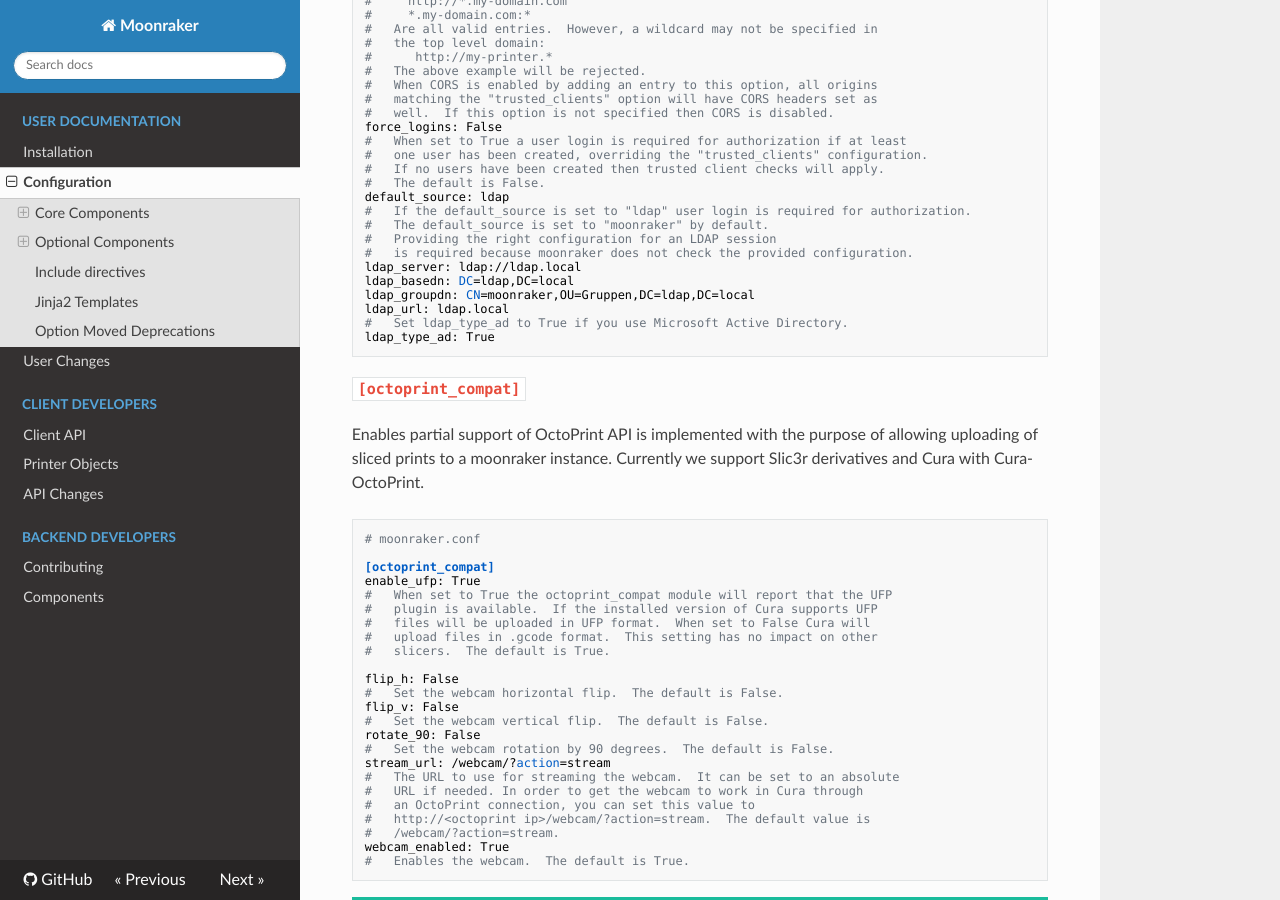
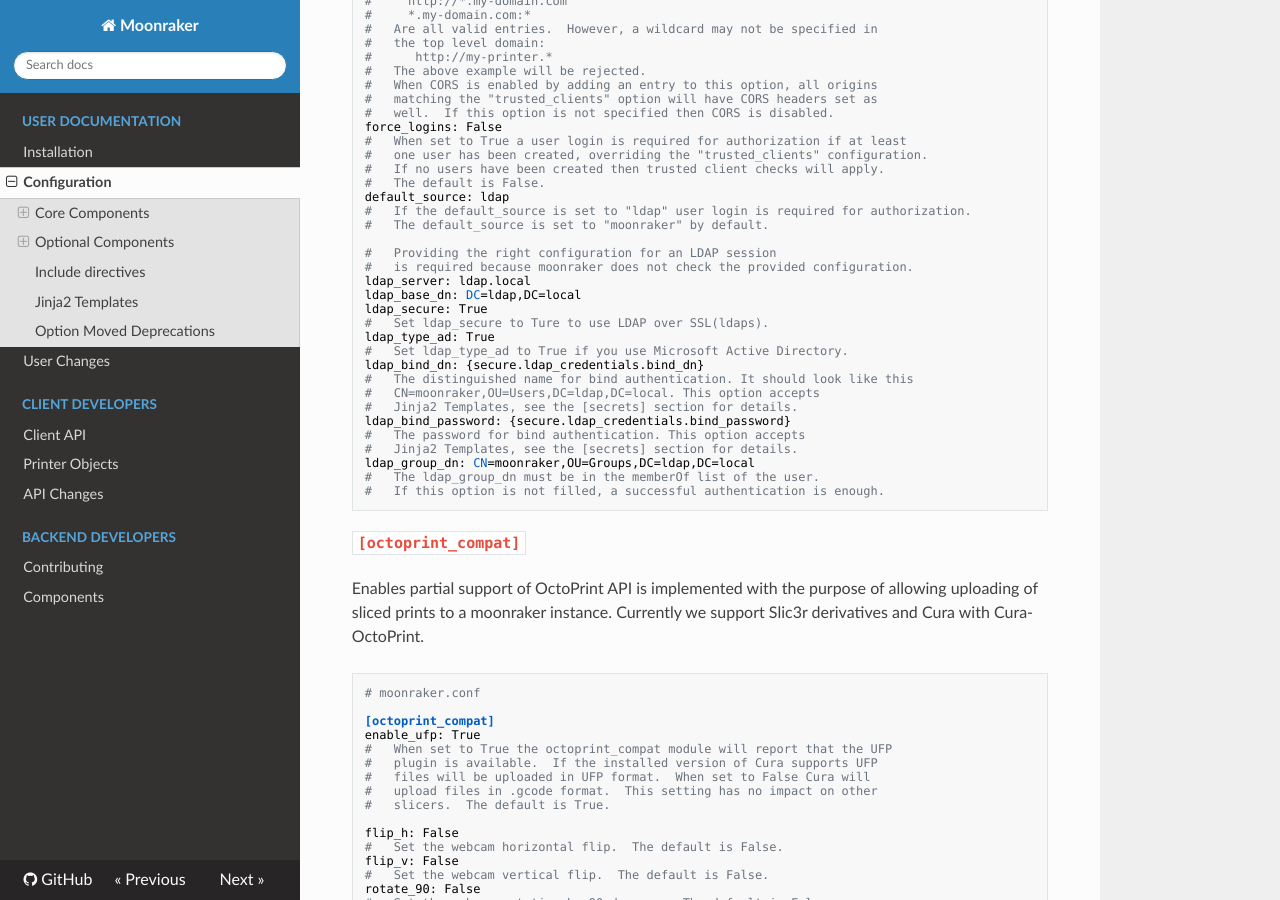
Before and after one commit to Arksine/moonraker, an MkDocs documentation site: the page built from docs/configuration.md, in a window 1280 px wide and 900 px high, scrolled down 4874 px. Built offline with MkDocs 1.6.1, drawn with Linux system fonts in a browser that asks for light colours; nearby versions of some CDN libraries.

Commit message:
rewrite ldap dokumentation

````diff
--- a/docs/configuration.md
+++ b/docs/configuration.md
@@ -288,14 +288,25 @@ force_logins: False
 default_source: ldap
 #   If the default_source is set to "ldap" user login is required for authorization.
 #   The default_source is set to "moonraker" by default.
+
 #   Providing the right configuration for an LDAP session
 #   is required because moonraker does not check the provided configuration.
-ldap_server: ldap://ldap.local
-ldap_basedn: DC=ldap,DC=local
-ldap_groupdn: CN=moonraker,OU=Gruppen,DC=ldap,DC=local
-ldap_url: ldap.local
+ldap_server: ldap.local
+ldap_base_dn: DC=ldap,DC=local
+ldap_secure: True
+#   Set ldap_secure to Ture to use LDAP over SSL(ldaps).
+ldap_type_ad: True
 #   Set ldap_type_ad to True if you use Microsoft Active Directory.
-ldap_type_ad: True
+ldap_bind_dn: {secure.ldap_credentials.bind_dn}
+#   The distinguished name for bind authentication. It should look like this
+#   CN=moonraker,OU=Users,DC=ldap,DC=local. This option accepts
+#   Jinja2 Templates, see the [secrets] section for details.
+ldap_bind_password: {secure.ldap_credentials.bind_password}
+#   The password for bind authentication. This option accepts
+#   Jinja2 Templates, see the [secrets] section for details.
+ldap_group_dn: CN=moonraker,OU=Groups,DC=ldap,DC=local
+#   The ldap_group_dn must be in the memberOf list of the user.
+#   If this option is not filled, a successful authentication is enough.
 ```
 
 ### `[octoprint_compat]`
````
